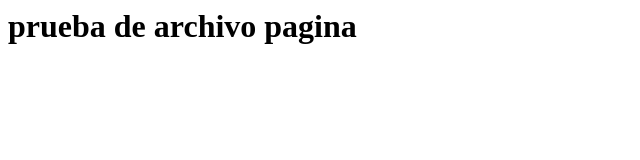
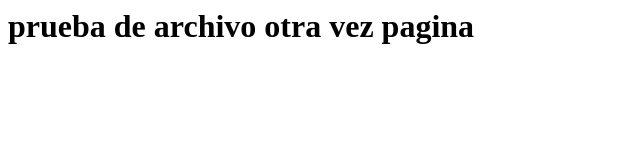
Before and after one commit to Osvalderr/pagina, a plain HTML site: page index.html in a window 1280 px wide. Shown: the whole page, without its empty margins (0-640 px from the left). Drawn offline with Linux system fonts and the light colour scheme.

Commit message:
Update header text in index.html

```diff
--- a/index.html
+++ b/index.html
@@ -1 +1 @@
-<h1>prueba de archivo pagina</h1>
+<h1>prueba de archivo otra vez pagina</h1>
```
